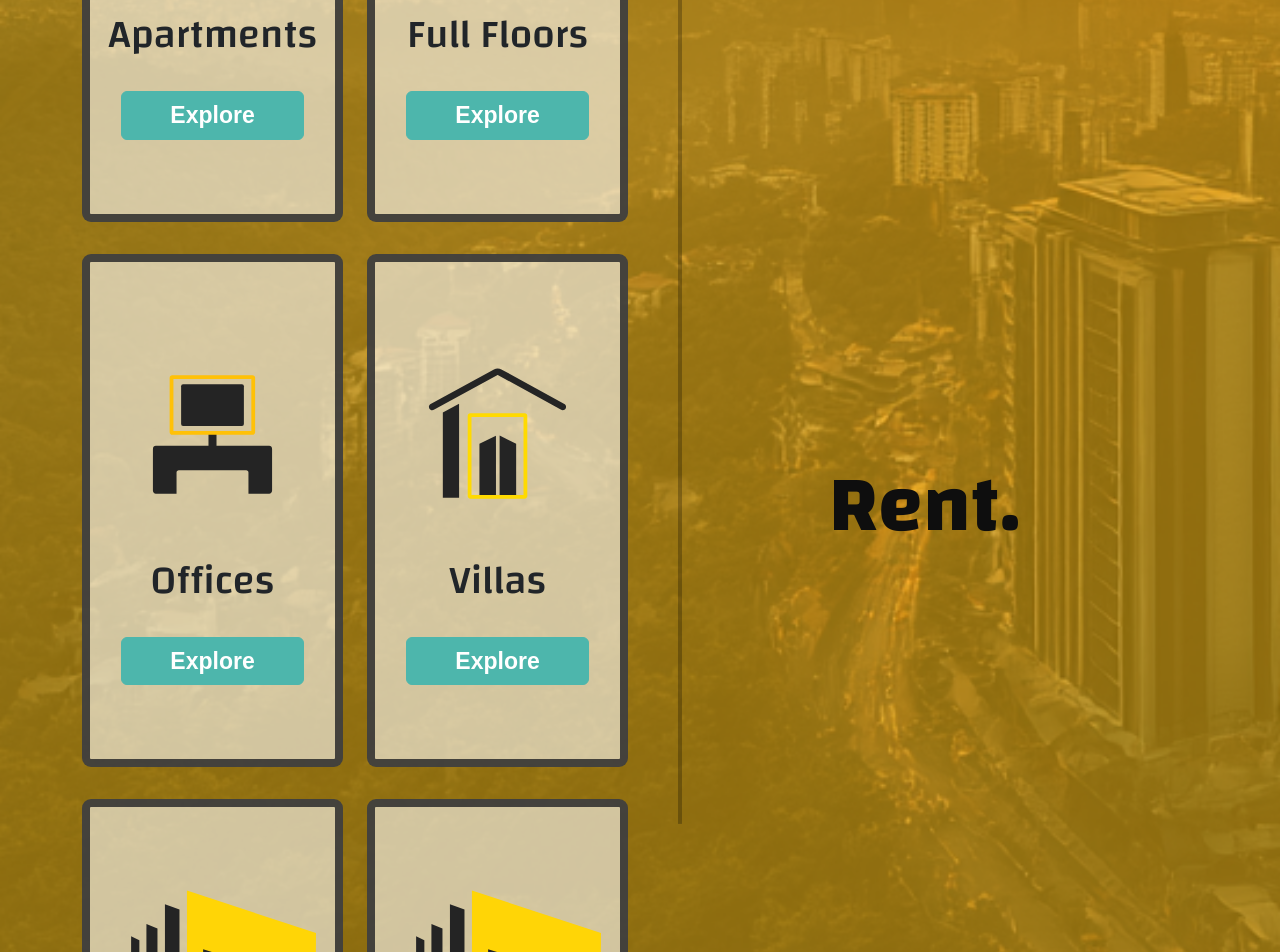
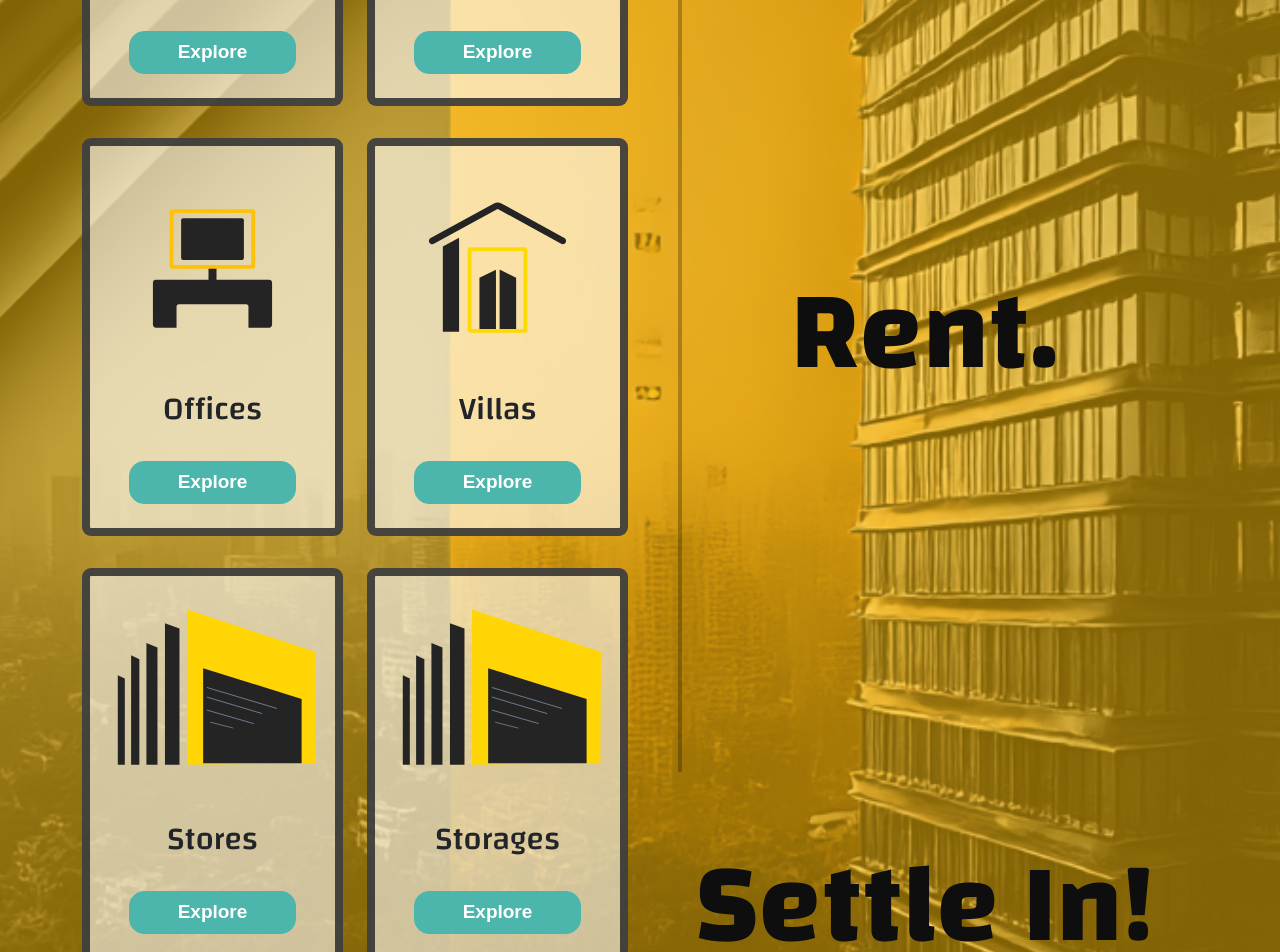
Before and after one commit to Adnantahir-98/a_hayee_ejar, a Next.js app: page / in a window 1280 px wide. Shown: the part 1140-2092 px from the top of the page. Built offline with nearby package versions, Linux system fonts and the light colour scheme.

Commit message:
change background browser section

```diff
--- a/app/globals.css
+++ b/app/globals.css
@@ -169,7 +169,7 @@ body {
 
 
 .browse-rentsec {
-  background: url('/images/promote-section.png') center / cover no-repeat;
+  background: url('/images/browse-section.png') center / cover no-repeat;
   position: relative;
 }
 
@@ -190,7 +190,7 @@ body {
 .brdrd-imges {
   border: 8px solid #2c2c2cda !important;
   border-radius: 9px;
-  padding: 50px 0;
+  /* padding: 50px 0; */
   background-color: rgba(255, 255, 255, 0.6);
 }
 
@@ -215,3 +215,9 @@ body {
     gap: 2rem;
   }
 }
+
+@media (min-width: 1200px) {
+    .display-1 {
+        font-size: 7rem;
+    }
+}
--- a/app/page.js
+++ b/app/page.js
@@ -175,8 +175,8 @@ const Page = () => {
                   <Col md={6}>
                     <div className="brdrd-imges text-center my-3">
                       <img src="/icons/apartments-black.svg" alt="browser-apartment for rent" />
-                      <h1 className="text-dark mt-0 pt-0">Apartments</h1>
-                      <Button variant="success" className="px-5 font-bold my-4" style={{ fontSize: 23 }}>
+                      <h2 className="text-dark mt-0 pt-0">Apartments</h2>
+                      <Button variant="success" className="px-5 font-bold my-4" style={{ fontSize: 19, borderRadius: 15 }}>
                         Explore
                       </Button>
                     </div>
@@ -184,8 +184,8 @@ const Page = () => {
                   <Col md={6}>
                     <div className="brdrd-imges text-center my-3">
                       <img src="/icons/storage.svg" alt="browser-apartment for rent" />
-                      <h1 className="text-dark mt-0 pt-0">Full Floors</h1>
-                      <Button variant="success" className="px-5 font-bold my-4" style={{ fontSize: 23 }}>
+                      <h2 className="text-dark mt-0 pt-0">Full Floors</h2>
+                      <Button variant="success" className="px-5 font-bold my-4" style={{ fontSize: 19,borderRadius: 15  }}>
                         Explore
                       </Button>
                     </div>
@@ -193,8 +193,8 @@ const Page = () => {
                   <Col md={6}>
                     <div className="brdrd-imges text-center my-3">
                       <img src="/icons/artboard-6.svg" alt="browser-apartment for rent" />
-                      <h1 className="text-dark mt-0 pt-0">Offices</h1>
-                      <Button variant="success" className="px-5 font-bold my-4" style={{ fontSize: 23 }}>
+                      <h2 className="text-dark mt-0 pt-0">Offices</h2>
+                      <Button variant="success" className="px-5 font-bold my-4" style={{ fontSize: 19,borderRadius: 15  }}>
                         Explore
                       </Button>
                     </div>
@@ -202,8 +202,8 @@ const Page = () => {
                   <Col md={6}>
                     <div className="brdrd-imges text-center my-3">
                       <img src="/icons/villa.svg" alt="browser-apartment for rent" />
-                      <h1 className="text-dark mt-0 pt-0">Villas</h1>
-                      <Button variant="success" className="px-5 font-bold my-4" style={{ fontSize: 23 }}>
+                      <h2 className="text-dark mt-0 pt-0">Villas</h2>
+                      <Button variant="success" className="px-5 font-bold my-4" style={{ fontSize: 19,borderRadius: 15  }}>
                         Explore
                       </Button>
                     </div>
@@ -211,8 +211,8 @@ const Page = () => {
                   <Col md={6}>
                     <div className="brdrd-imges text-center my-3">
                       <img src="/icons/storage.svg" alt="browser-apartment for rent" />
-                      <h1 className="text-dark mt-0 pt-0">Stores</h1>
-                      <Button variant="success" className="px-5 font-bold my-4" style={{ fontSize: 23 }}>
+                      <h2 className="text-dark mt-0 pt-0">Stores</h2>
+                      <Button variant="success" className="px-5 font-bold my-4" style={{ fontSize: 19,borderRadius: 15  }}>
                         Explore
                       </Button>
                     </div>
@@ -220,8 +220,8 @@ const Page = () => {
                   <Col md={6}>
                     <div className="brdrd-imges text-center my-3">
                       <img src="/icons/storage.svg" alt="browser-apartment for rent" />
-                      <h1 className="text-dark mt-0 pt-0">Storages</h1>
-                      <Button variant="success" className="px-5 font-bold my-4" style={{ fontSize: 23 }}>
+                      <h2 className="text-dark mt-0 pt-0">Storages</h2>
+                      <Button variant="success" className="px-5 font-bold my-4" style={{ fontSize: 19,borderRadius: 15  }}>
                         Explore
                       </Button>
                     </div>
@@ -231,7 +231,8 @@ const Page = () => {
 
               <Col
                 md={6}
-                className="d-flex flex-column justify-content-between align-items-center text-center browse-text-col my-5 py-5"
+                className="d-flex flex-column justify-content-between align-items-center text-center browse-text-col my-5 py-5 px-5"
+                style={{paddingTop:'180px !important',paddingBottom:'180px !important'}}
               >
                 <h1 className="display-1 fw-bolder">Browse.</h1>
                 <h1 className="display-1 fw-bolder">Rent.</h1>
```
Also changed, not shown: public/images/browse-section.png (added), 1 other file (tests, documents, lock files or other folders).
